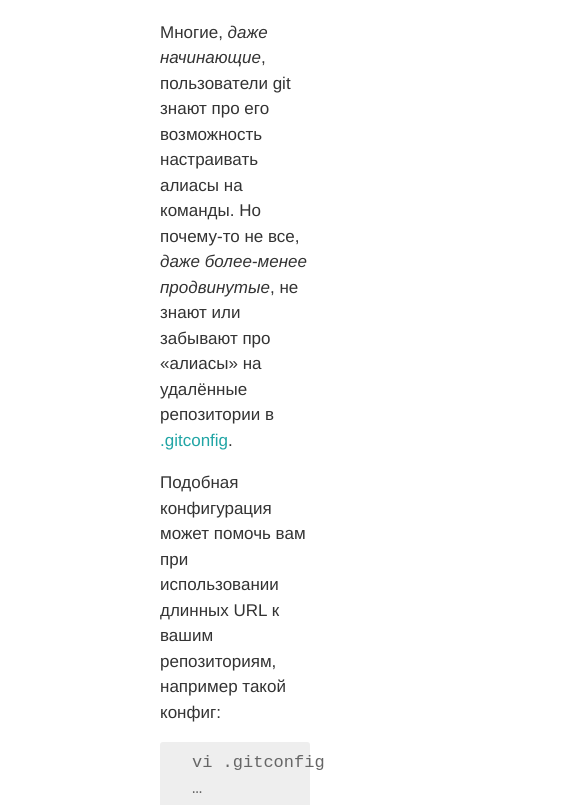
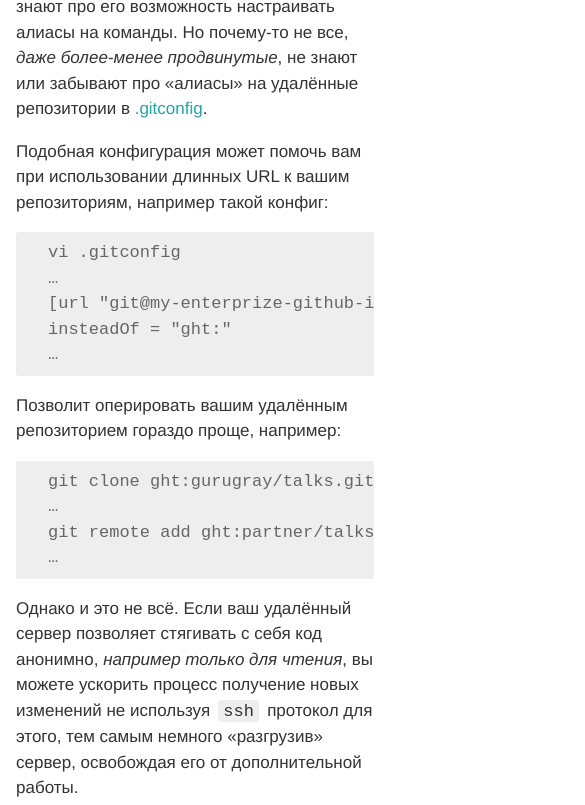
Before and after one commit to gurugray/git-init.ru, an Eleventy site: page posts/2013-01-14-instead-of.md in a window 390 px wide. Shown: the part 128-933 px from the top of the page, 585 px wide, since content can reach past the window. Built offline with nearby package versions, Linux system fonts and the light colour scheme; Eleventy itself is replaced by a stand-in of ours; files that its build step writes are made by us from their sources.

Commit message:
mobile layout

```diff
--- a/css/index.css
+++ b/css/index.css
@@ -1,5 +1,4 @@
 body {
-  margin: 1rem 5rem 1rem 10rem;
   padding: 0;
   background: #fff;
   color: #333;
@@ -9,6 +8,12 @@ body {
   font-size: 17px;
 }
 
+@media (min-width: 1000px) {
+  main {
+    margin: 1rem 5rem 1rem 10rem;
+  }
+}
+
 .bage {
   font-family: monospace;
 
@@ -16,7 +21,7 @@ body {
   top: 50%;
   left: 50%;
 
-  width: 21em;
+  width: 16rem;
   transform: translateX(-50%) translateY(-50%);
 }
 
--- a/css/post.css
+++ b/css/post.css
@@ -1,13 +1,53 @@
+*,
+*::after,
+*::before {
+  box-sizing: border-box;
+}
+
+@media (min-width: 800px) {
+  main {
+    max-width: 55rem;
+    padding-bottom: 5rem;
+  }
+
+  blockquote,
+  pre {
+    margin: 1rem 0;
+    padding: 0.5rem 2rem;
+  }
+
+  p code {
+    white-space: nowrap;
+  }
+}
+
 main {
-  max-width: 55rem;
+  padding-bottom: 5rem;
+}
 
-  padding-bottom: 5rem;
+@media (max-width: 800px) {
+  blockquote,
+  pre {
+    margin: 0;
+    padding: 0.5rem 2rem;
+  }
+  main {
+    padding: 0 0.5rem 2rem;
+  }
+
+  pre {
+    width: 100%;
+    overflow: scroll;
+  }
+
+  p code {
+    white-space: normal;
+    word-break: break-all;
+  }
 }
 
 blockquote,
 pre {
-  margin: 1rem 0;
-  padding: 0.5rem 2rem;
   background-color: #eee;
   border-radius: 3px;
   color: #666;
@@ -23,8 +63,6 @@ p code {
   padding: 0.1em 0.3em;
   margin: 0 0.2em;
   border-radius: 4px;
-
-  white-space: nowrap;
 }
 
 blockquote {
```
